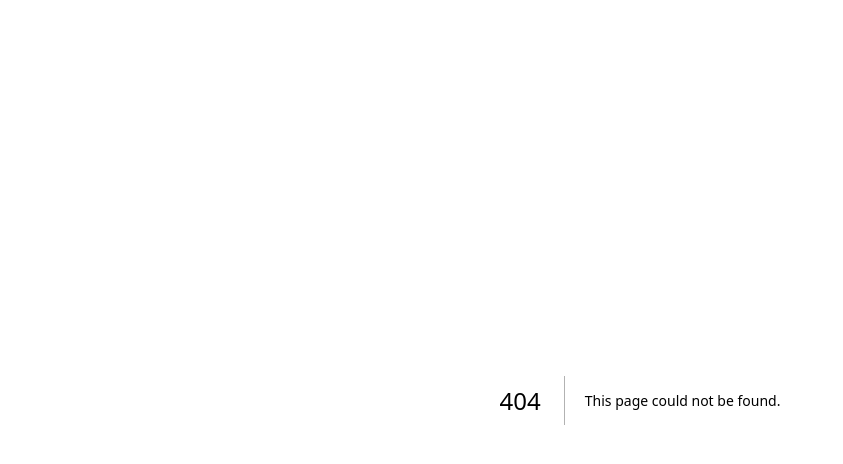
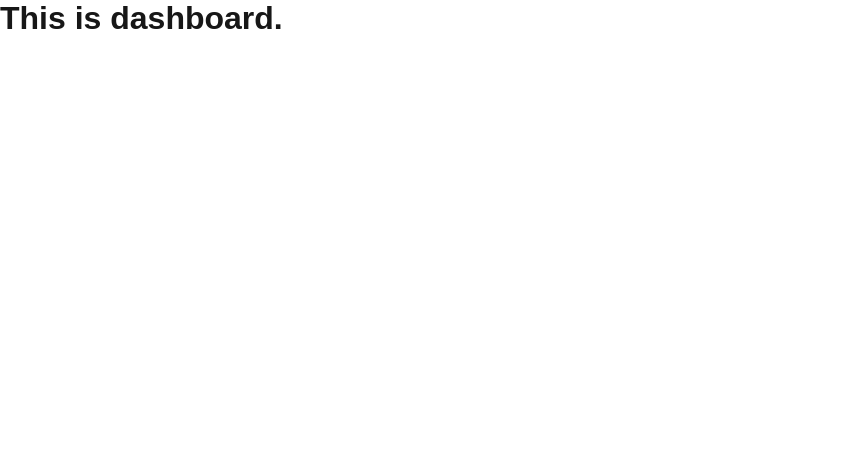
Before and after one commit to Anurag1096/fegame, a Next.js app: page /dashboard in a window 1280 px wide. Before the commit this address had no page. Shown: the top 464 px of the page, without its empty margins (0-843 px from the left). Built offline with nearby package versions, Linux system fonts and the light colour scheme.

Commit message:
feat: adding dahsboard and data folder

```diff
--- /dev/null
+++ b/src/pages/dashboard/index.tsx
@@ -0,0 +1,10 @@
+export default function Dashboard(){
+    return(<>
+    <div>
+
+        <h1>
+            This is dashboard.
+        </h1>
+    </div>
+    </>)
+}
```
Also changed, not shown: src/data/features/tictactoe/slice.ts (added).
